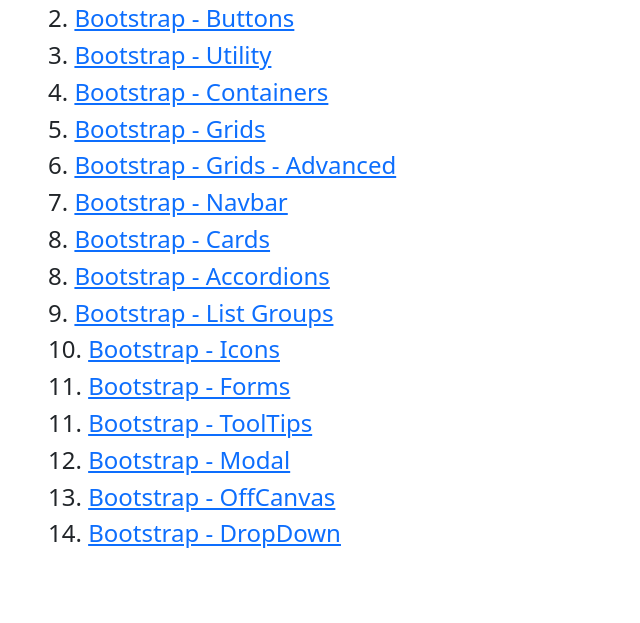
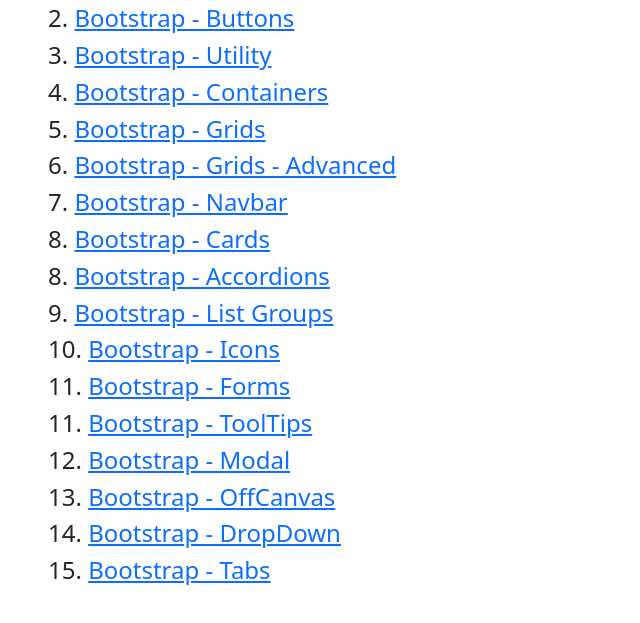
Before and after one commit to Baisampayan/Bootstrap-V5-Practice, a plain HTML site: page index.html in a window 1280 px wide. Shown: the part 127-750 px from the top of the page, without its empty margins (0-640 px from the left). Drawn offline with nearby package versions, Linux system fonts and the light colour scheme.

Commit message:
Updated Index

```diff
--- a/index.html
+++ b/index.html
@@ -26,6 +26,7 @@
         <div class="h4">12. <a href="/modal.html">Bootstrap - Modal</a></div>
         <div class="h4">13. <a href="/offcanvas.html">Bootstrap - OffCanvas</a></div>
         <div class="h4">14. <a href="/dropdown.html">Bootstrap - DropDown</a></div>
+        <div class="h4">15. <a href="/dropdown.html">Bootstrap - Tabs</a></div>
     </div>
 
     <script src="https://cdn.jsdelivr.net/npm/bootstrap@5.2.0/dist/js/bootstrap.bundle.min.js" integrity="sha384-A3rJD856KowSb7dwlZdYEkO39Gagi7vIsF0jrRAoQmDKKtQBHUuLZ9AsSv4jD4Xa" crossorigin="anonymous"></script>
```
